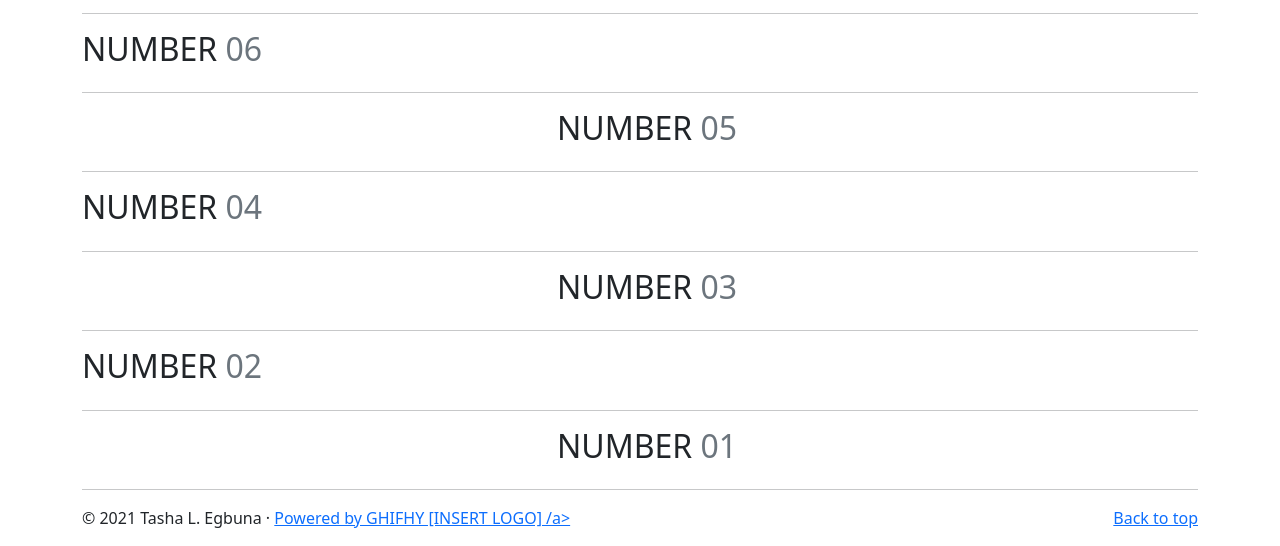
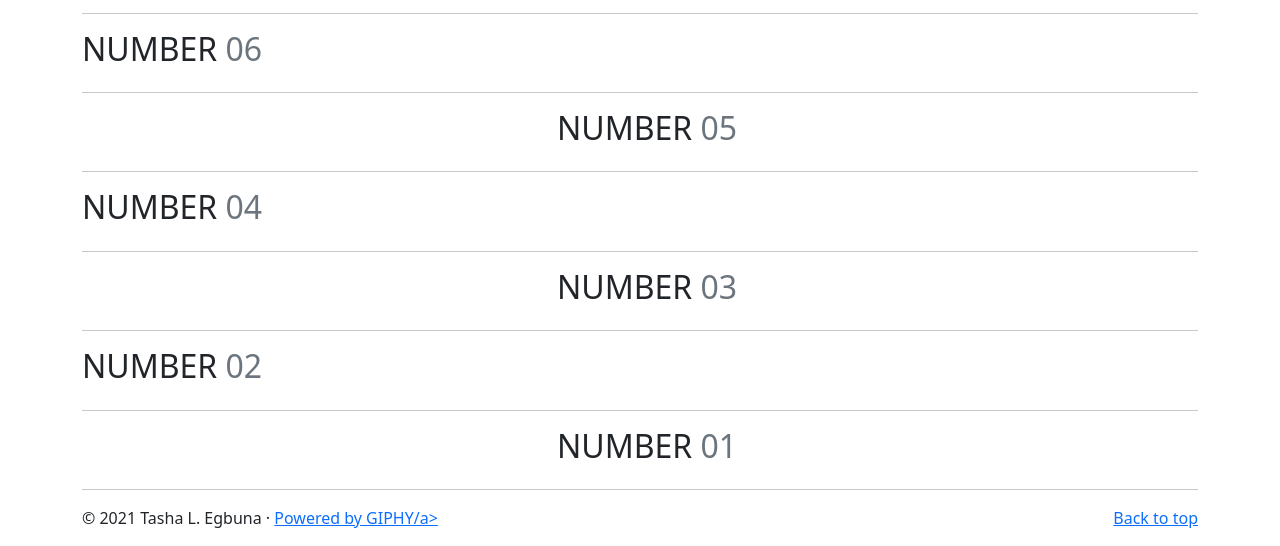
Before and after one commit to tegbuna/gifs4today, a plain HTML site: page index.html in a window 1280 px wide. Shown: the part 711-1257 px from the top of the page. Drawn offline with nearby package versions, Linux system fonts and the light colour scheme; no server answers; a web font is replaced by a local one.

Commit message:
fixed typo in index footer

```diff
--- a/index.html
+++ b/index.html
@@ -287,7 +287,7 @@
         <!-- FOOTER -->
         <footer class="container">
             <p class="float-end"><a href="#">Back to top</a></p>
-            <p>&copy; 2021 Tasha L. Egbuna &middot; <a href="#">Powered by GHIFHY [INSERT LOGO] /a>
+            <p>&copy; 2021 Tasha L. Egbuna &middot; <a href="#">Powered by GIPHY/a>
         </footer>
 
     </main>
```
